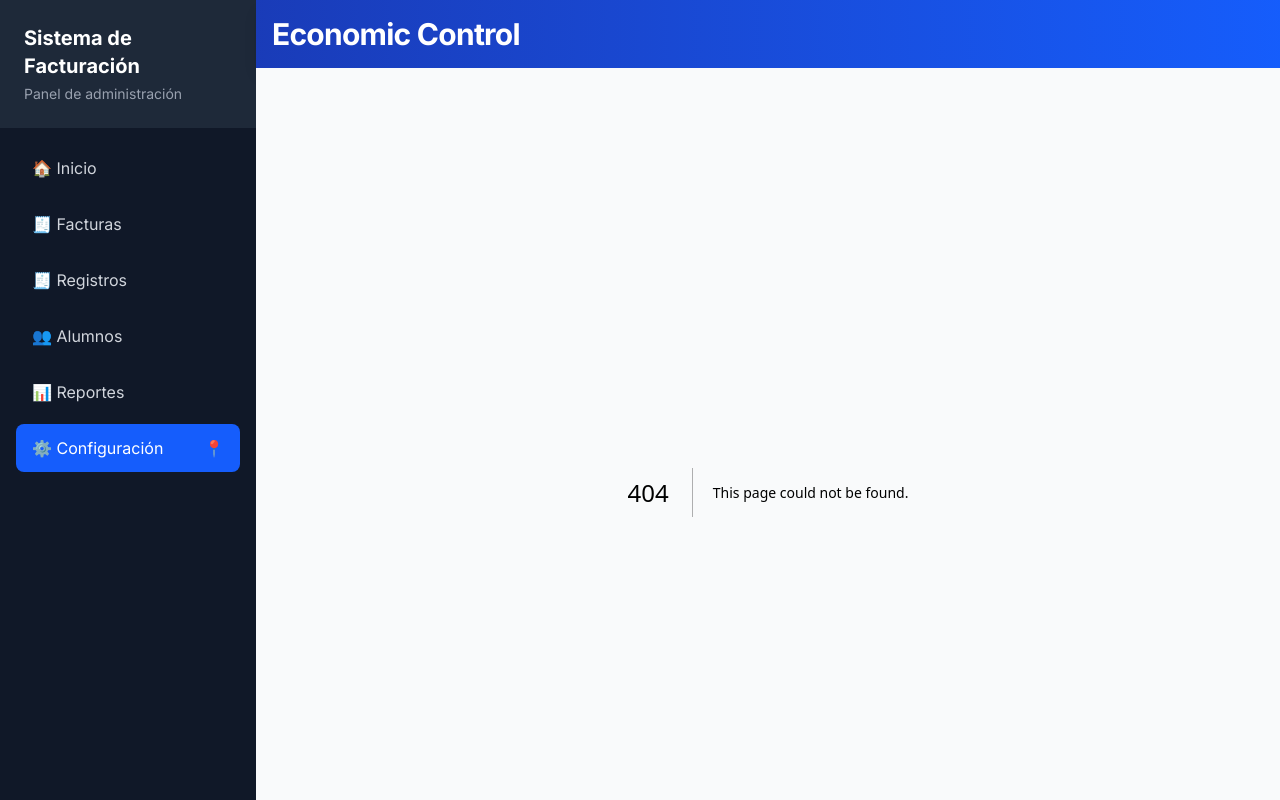
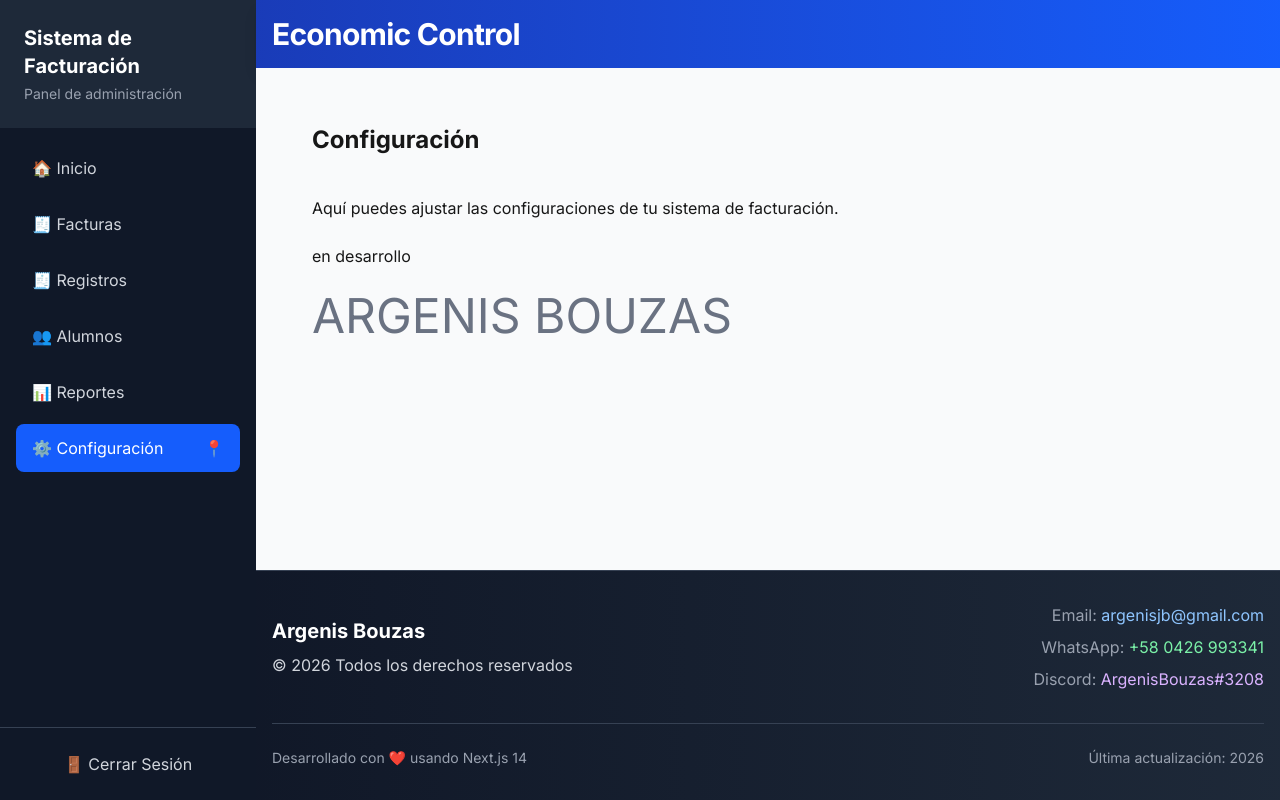
Before and after one commit to ArgenisBouzas/EconomicControl, a Next.js app: page /configuracion in a window 1280 px wide. Before the commit this address had no page. Shown: the top 800 px of the page. Built offline with nearby package versions, Linux system fonts and the light colour scheme.

Commit message:
intento de correccion 31/1/2026 8.55am

```diff
--- /dev/null
+++ b/app/configuracion/page.tsx
@@ -0,0 +1,11 @@
+export default function ConfiguracionPage() {
+  return (
+    <div className="p-8 flex flex-col gap-6">
+      <h1 className="text-2xl font-bold mb-4">Configuración</h1>
+      <p>Aquí puedes ajustar las configuraciones de tu sistema de facturación.</p>
+      <p>en desarrollo</p>
+      <p className="text-5xl text-gray-500">ARGENIS BOUZAS</p>
+      {/* Agrega más contenido de configuración según sea necesario */}
+    </div>
+  );
+}
```
